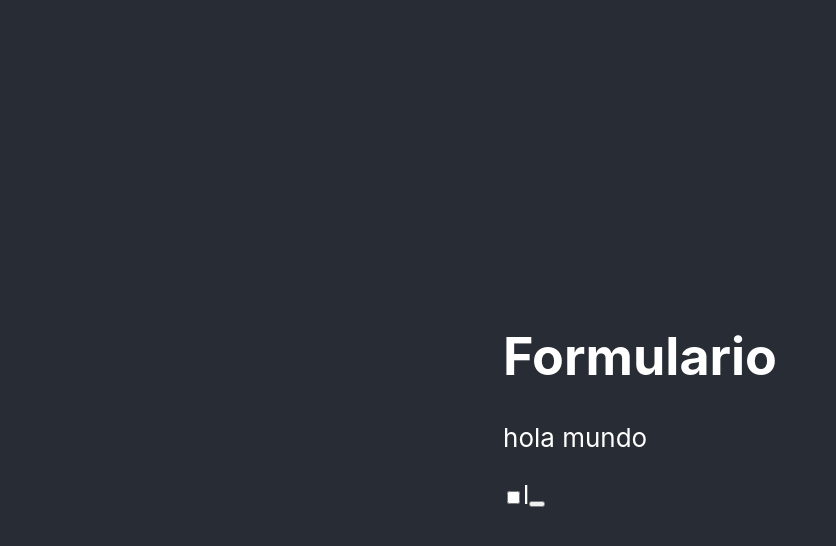
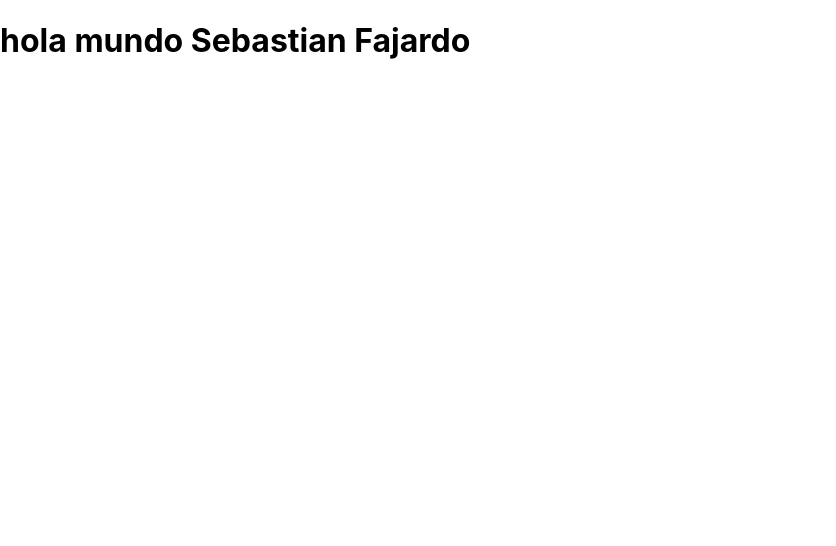
Before and after one commit to shyamal2411/Learning-React-whit-blogpage, a React (Create React App) app: page / in a window 1280 px wide. Shown: the top 546 px of the page, without its empty margins (0-836 px from the left). Built offline with nearby package versions, Linux system fonts and the light colour scheme.

Commit message:
re estructuracion usando git

```diff
--- a/src/App.css
+++ b/src/App.css
@@ -1,6 +1,4 @@
-.App {
-  text-align: center;
-}
+
 
 .App-logo {
   height: 40vmin;
--- a/src/App.js
+++ b/src/App.js
@@ -1,21 +1,13 @@
 import React from "react";
 import "./App.css";
+import Slider from "./Slide";
 
 
 class App extends React.Component{
   render(){
     return(
-      <div className="App-header">
-        <div className="classContent">
-          <h1>Formulario</h1>
-          <p>hola mundo</p>
-          <form action="firebase" name="formulario" method="POST">
-            <input type="checkbox" name="dsdsdsddsd" id="aceptar"/>l
-            <button type="submit" onClick= "validar" id='btn' name='btn' value="hola"/>
-          </form>
-        </div>
-      </div>
-    );
+      Slider()
+      );
   }
 }
 export default App;
```
